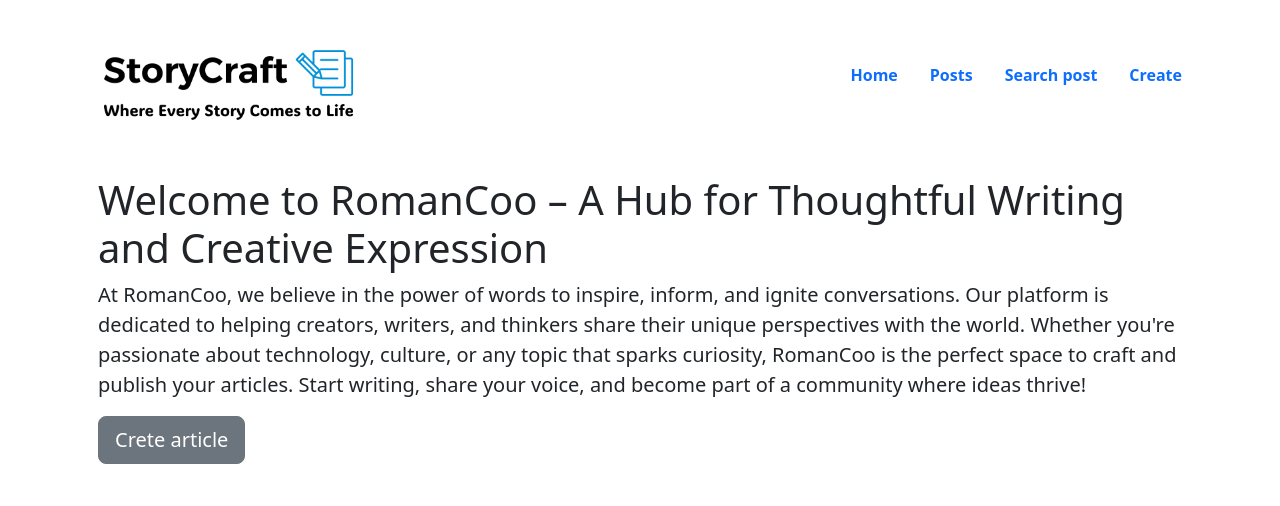
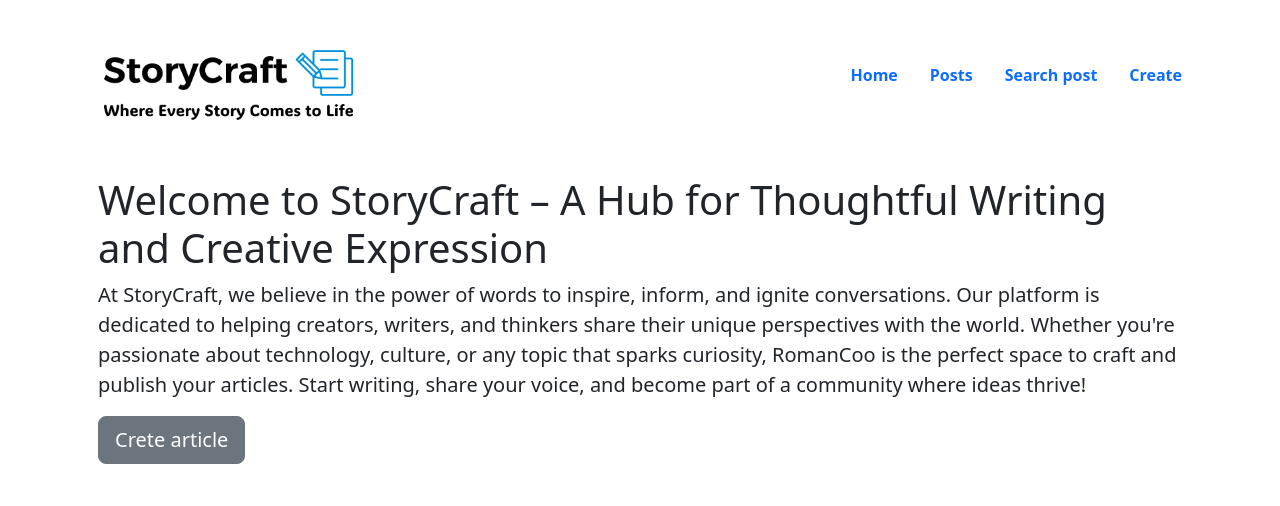
Before and after one commit to Romaha135/articles-create-app, a Flask app: page / in a window 1280 px wide. Shown: the top 506 px of the page. Run offline with Flask 3, Linux system fonts and the light colour scheme; data comes from the database, SQL or seed files in the repository.

Commit message:
Update index.html

```diff
--- a/templates/index.html
+++ b/templates/index.html
@@ -9,8 +9,8 @@
 
 
   <main role="main" class="inner cover">
-      <h1 class="cover-heading">Welcome to RomanCoo – A Hub for Thoughtful Writing and Creative Expression</h1>
-      <p class="lead">At RomanCoo, we believe in the power of words to inspire, inform, and ignite conversations. Our platform is dedicated to helping creators, writers, and thinkers share their unique perspectives with the world. Whether you're passionate about technology, culture, or any topic that sparks curiosity, RomanCoo is the perfect space to craft and publish your articles.
+      <h1 class="cover-heading">Welcome to StoryCraft – A Hub for Thoughtful Writing and Creative Expression</h1>
+      <p class="lead">At StoryCraft, we believe in the power of words to inspire, inform, and ignite conversations. Our platform is dedicated to helping creators, writers, and thinkers share their unique perspectives with the world. Whether you're passionate about technology, culture, or any topic that sparks curiosity, RomanCoo is the perfect space to craft and publish your articles.
 
         Start writing, share your voice, and become part of a community where ideas thrive!</p>
       <p class="lead">
```
